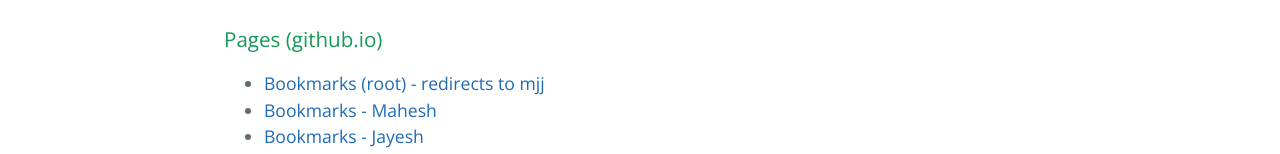
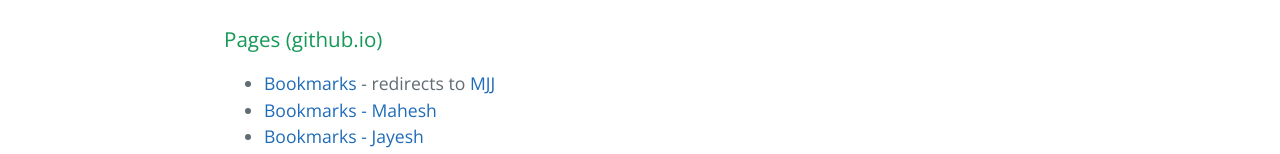
Before and after one commit to jmjcando/jmjcando.github.io, a plain HTML site: page index.html in a window 1280 px wide. Shown: the part 248-402 px from the top of the page. Drawn offline with nearby package versions, Linux system fonts and the light colour scheme.

Commit message:
Update index.html

```diff
--- a/index.html
+++ b/index.html
@@ -21,7 +21,7 @@
 
     <h3>Pages (github.io)</h3>
     <ul>
-      <li><a href="https://jmjcando.github.io/bookmarks/">Bookmarks (root) - redirects to mjj</a></li>
+      <li><a href="https://jmjcando.github.io/bookmarks/">Bookmarks</a> - redirects to <a href="https://jmjcando.github.io/bookmarks/">MJJ</a></li>
       <li><a href="https://jmjcando.github.io/bookmarks/">Bookmarks - Mahesh</a></li>
       <li><a href="https://jmjcando.github.io/bookmarks/jmj">Bookmarks - Jayesh</a></li>
       <li><a href="https://jmjcando.github.io/">jmjcando(this)</a></li>
```
